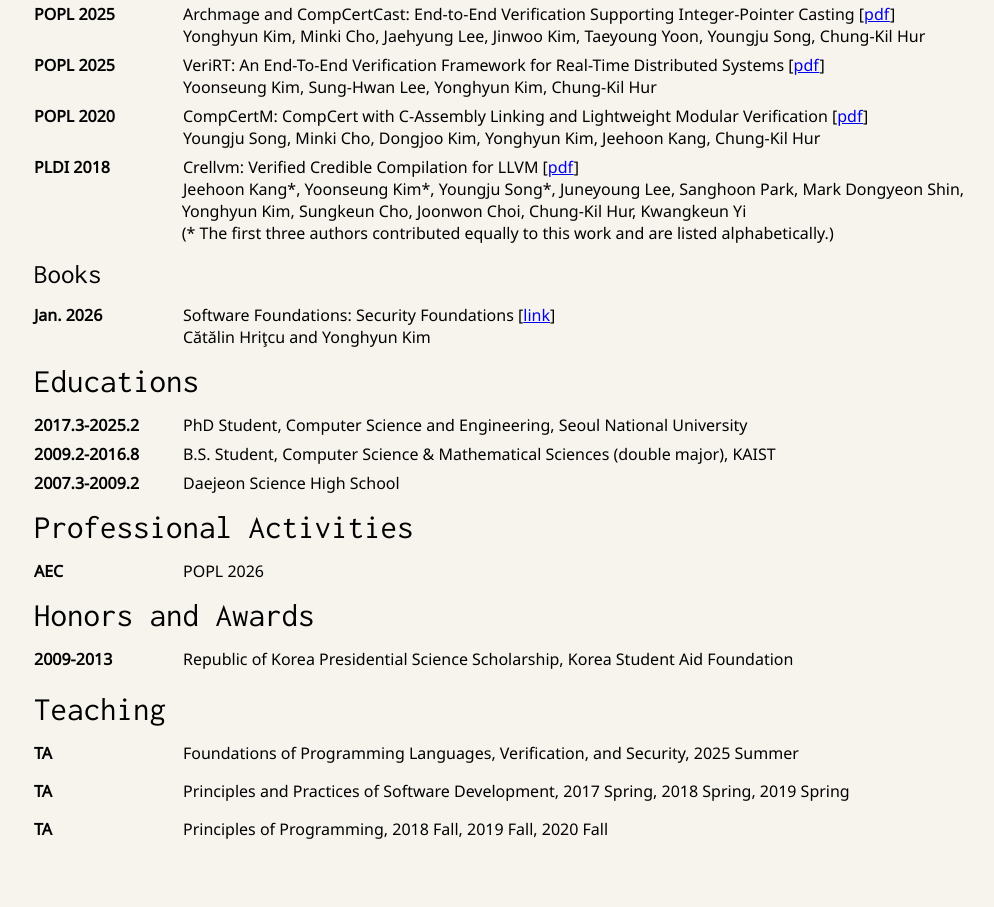
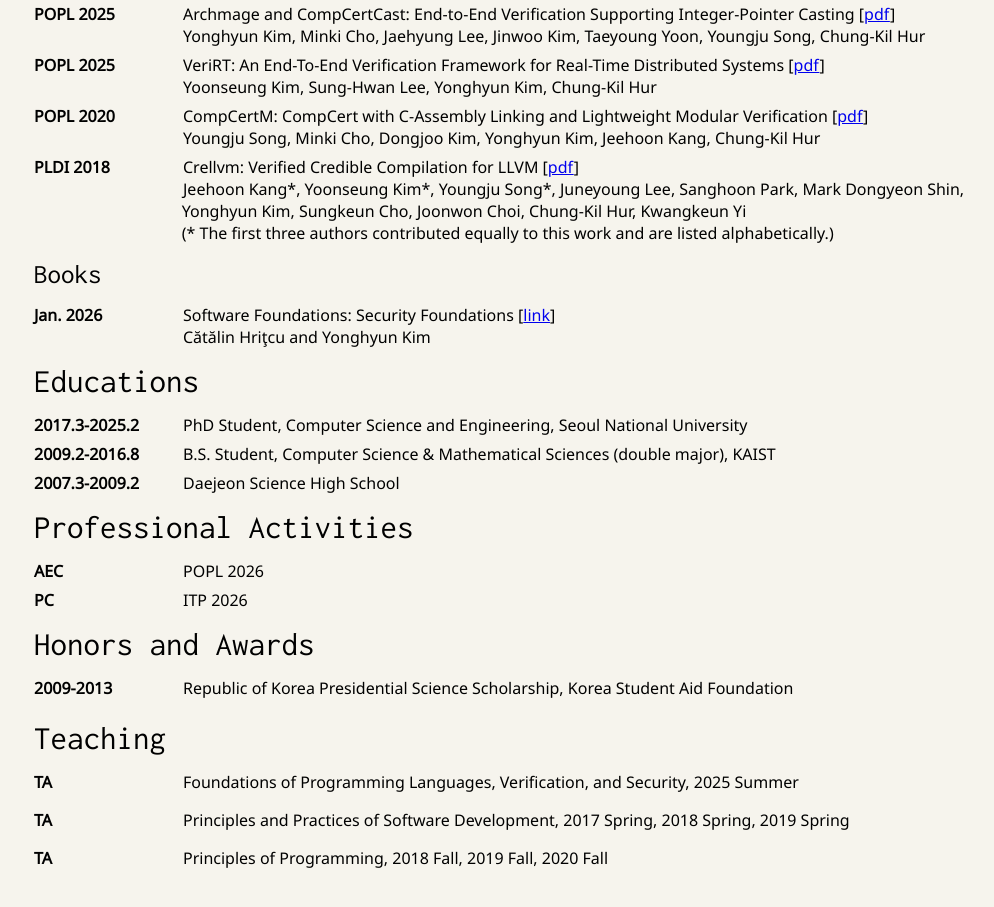
Before and after one commit to petrosyh/petrosyh.github.io, a plain HTML site: page index.html in a window 1280 px wide. Shown: the part 656-1563 px from the top of the page, without its empty margins (106-1100 px from the left). Drawn offline with Linux system fonts and the light colour scheme.

Commit message:
update page

```diff
--- a/index.html
+++ b/index.html
@@ -218,6 +218,9 @@
     <dt class="dt-conf">AEC</dt> <dd class="dd-conf">
       POPL 2026
     </dd>
+    <dt class="dt-conf">PC</dt> <dd class="dd-conf">
+      ITP 2026
+    </dd>
   </dl>
 
   <div class="sectionheader">
```
